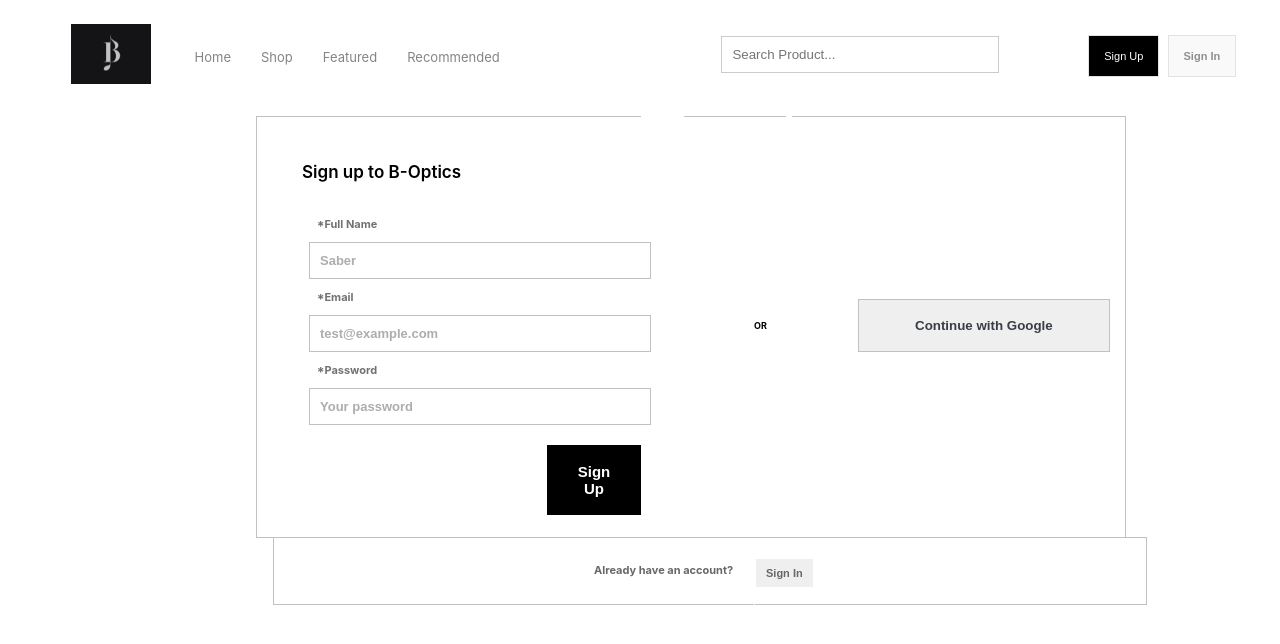
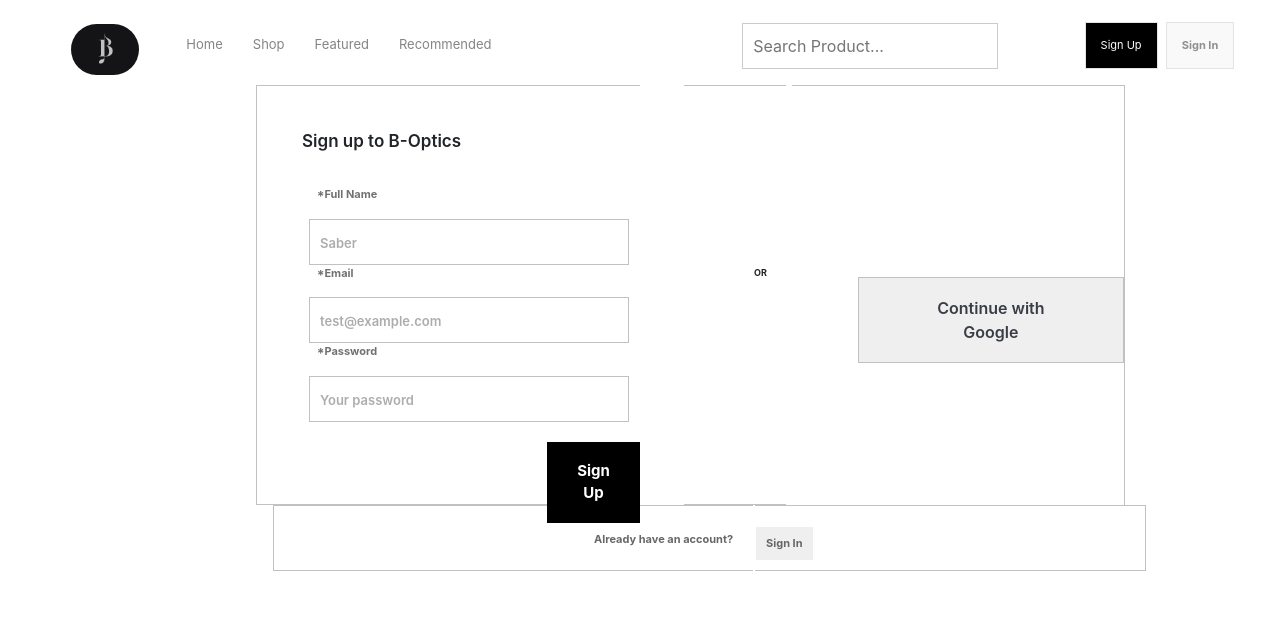
Before and after one commit to Sac-Bah/Shoppy, a React (Create React App) app: page /signup in a window 1280 px wide. Shown: the top 644 px of the page. Built offline with nearby package versions, Linux system fonts and the light colour scheme; no server answers.

Commit message:
Context file added, nav for user added

```diff
--- a/package.json
+++ b/package.json
@@ -10,8 +10,12 @@
     "react": "^18.2.0",
     "react-bootstrap": "^2.5.0",
     "react-dom": "^18.2.0",
+    "react-redux": "^8.0.4",
     "react-router-dom": "^6.4.1",
     "react-scripts": "5.0.1",
+    "redux": "^4.2.0",
+    "redux-logger": "^3.0.6",
+    "redux-thunk": "^2.4.1",
     "web-vitals": "^2.1.4"
   },
   "scripts": {
--- a/public/index.html
+++ b/public/index.html
@@ -3,6 +3,7 @@
   <head>
     <meta charset="utf-8" />
     <link rel="icon" href="./images/fivicon.jpg" />
+    <link href="https://cdn.jsdelivr.net/npm/bootstrap@5.2.1/dist/css/bootstrap.min.css" rel="stylesheet" integrity="sha384-iYQeCzEYFbKjA/T2uDLTpkwGzCiq6soy8tYaI1GyVh/UjpbCx/TYkiZhlZB6+fzT" crossorigin="anonymous">
     <meta name="viewport" content="width=device-width, initial-scale=1" />
     <meta name="theme-color" content="#000000" />
     <meta
@@ -39,5 +40,7 @@
       To begin the development, run `npm start` or `yarn start`.
       To create a production bundle, use `npm run build` or `yarn build`.
     -->
+    <script src="https://cdn.jsdelivr.net/npm/bootstrap@5.2.1/dist/js/bootstrap.bundle.min.js" integrity="sha384-u1OknCvxWvY5kfmNBILK2hRnQC3Pr17a+RTT6rIHI7NnikvbZlHgTPOOmMi466C8" crossorigin="anonymous"></script>
+  </body>
   </body>
 </html>
--- a/src/App.css
+++ b/src/App.css
@@ -9,20 +9,22 @@
   width: 80px;
   padding: 6px;
   margin-left: 5%;
+  border-radius: 52px;
 }
 
-nav ul {
+
+.nav-ul {
   margin-top: -72px;
   margin-left: 12%;
 
 }
 
-nav ul li {
+.nav-link {
   list-style: none;
 display: inline-block;
 }
 
-nav ul li a{
+.links-a{
   color: rgb(133, 133, 133);
   display: block;
   text-decoration: none;
@@ -30,6 +32,9 @@
   line-height: 70px;
   font-size: 13px;
   font-family: 'Inter', sans-serif;
+}
+.links-a:hover{
+  color: rgb(133, 133, 133);
 }
 
 .search-bar{
@@ -176,6 +181,7 @@
   width: 30%;
   margin-left: 20%;
   border-right: none;
+  margin-top: 5px;
 }
 
 .head-4{
@@ -228,7 +234,7 @@
   height: 420px;
   width: 8%;
   margin-left: 684px;
-  margin-top: -422px;
+  margin-top: -420px;
   border-top: 1px solid  rgb(193, 193, 193) ;
   border-bottom: 1px solid  rgb(193, 193, 193) ;
 
@@ -255,9 +261,9 @@
 }
 .div-gbtn{
   width: 26%;
-  height: 421px;
+  height: 420px;
   margin-left: 792px;
-  margin-top: -422px ;
+  margin-top: -420px ;
   border: 1px solid  rgb(193, 193, 193);
   border-left: none ;
   border-bottom: none;
@@ -269,7 +275,6 @@
   height: 66px;
   border: 1px solid  rgb(193, 193, 193);
   margin-left: 273px;
-  margin-top: -1px;
   border-right: none;
 }
 .para-6{
@@ -300,6 +305,16 @@
   border: 1px solid  rgb(193, 193, 193);
   height: 66px;
   margin-left: 755px;
-  margin-top: -68px;
+  margin-top: -66px;
   border-left: none;
 }
+
+.link-girl{
+  width: 25px;
+  border-radius: 35px;
+}
+
+.dropdown{
+  margin-left: 85%;
+  margin-top: -66px;
+}
--- a/src/App.js
+++ b/src/App.js
@@ -7,13 +7,21 @@
 import Recommended from './componenets/Recommended';
 import SignUp from './componenets/Login/SignUp';
 import SignIn from './componenets/Login/SignIn';
+import GuestNav from './componenets/Login/GuestNav';
+import { AuthProvider } from './componenets/AuthContext';
+import {useLogin} from './componenets/AuthContext'
+
+
 
 function App() {
+//  const loggedIn= props.isLoggedIn
+
   return (
+    <AuthProvider>
+    <Router>
 
-    <Router>
-    <div >
     <Navbar/>
+
      <Routes>
       <Route path='/' element={<Home/>}></Route>
       <Route path='/shop' element={<Shop/>}></Route>
@@ -22,8 +30,11 @@
       <Route path='/signup' element={<SignUp/>}></Route>
       <Route path='/signin' element={<SignIn/>}></Route>
       </Routes>
-    </div>
+
+
     </Router>
+    </AuthProvider>
+
 
   );
 }
--- /dev/null
+++ b/src/componenets/AuthContext.js
@@ -0,0 +1,39 @@
+import React, { useContext, useState } from 'react'
+
+
+
+
+
+
+const AuthContext= React.createContext()
+
+// export function useAuth(){
+//     return useContext(AuthContext)
+//   }
+
+
+ export function AuthProvider({children}) {
+  const [isLoggedIn,setIsLoggedIn]= useState()
+
+
+  // useEffect(()=>{
+  //   const unsub = onAuthStateChanged(auth,user => {
+  //     setCurrentUser(user)
+  //     return unsub
+  //   })
+  // },[])
+
+  // const value={
+  //   currentUser
+  // }
+  return (
+
+    <AuthContext.Provider value={{isLoggedIn,setIsLoggedIn}}>
+      {children}
+    </AuthContext.Provider>
+
+  )
+}
+
+export const useLogin=()=>
+  useContext(AuthContext)
--- /dev/null
+++ b/src/componenets/Login/GuestNav.js
@@ -0,0 +1,45 @@
+import React from 'react'
+import { useAuth } from '../Firebase'
+import { auth } from '../Firebase'
+import {signOut} from 'firebase/auth'
+import { useLogin } from '../AuthContext'
+
+
+function GuestNav() {
+  const{setIsLoggedIn}= useLogin()
+  function logout(){
+    signOut(auth)
+    .then(res => setIsLoggedIn(false))
+    .catch(err=> alert(err.message))
+  }
+  return (
+    <div>
+        <nav className='nav-m'>
+            <a href='/'>
+            <img className='logo' src="../images/logo.png"/>
+            </a>
+            <ul className='nav-ul'>
+              <li className='nav-link'><a className='links-a' href='http://localhost:3000/'>Home</a></li>
+              <li className='nav-link'><a className='links-a'href='http://localhost:3000/shop'>Shop</a></li>
+              <li className='nav-link'><a className='links-a' href='http://localhost:3000/featured'>Featured</a></li>
+              <li className='nav-link'><a className='links-a' href='http://localhost:3000/recommended'>Recommended</a></li>
+            </ul>
+
+
+            <input className='search-bar' type='text' placeholder='Search Product...'></input>
+        <div className='dropdown'>
+        <a className="btn btn-light dropdown-toggle" href="#" role="button" data-bs-toggle="dropdown" aria-expanded="false" >
+          Name <img className='link-girl' src='./images/girl1.jpg'></img>
+        </a>
+
+        <ul className="dropdown-menu">
+            <li><a className="dropdown-item" href="#">View Profile</a></li>
+             <li><a className="dropdown-item" href="#" onClick={logout}>Logout</a></li>
+         </ul>
+         </div>
+ </nav>
+    </div>
+  )
+}
+
+export default GuestNav
--- a/src/componenets/Login/SignIn.js
+++ b/src/componenets/Login/SignIn.js
@@ -2,12 +2,12 @@
 import { useState } from 'react'
 import { auth } from '../Firebase'
 import {signInWithEmailAndPassword} from'firebase/auth'
-import { useNavigate } from 'react-router-dom'
+import { Link, useNavigate } from 'react-router-dom'
 import {signInWithPopup, GoogleAuthProvider} from 'firebase/auth'
-
+import { useLogin } from '../AuthContext'
 
 function SignIn() {
-
+  const{setIsLoggedIn}= useLogin()
   const navigation= useNavigate()
     const [email,setEmail] = useState('')
     const [password,setPassword] = useState('')
@@ -17,14 +17,14 @@
       e.preventDefault()
         signInWithEmailAndPassword(auth,email,password)
 
-        .then(res => {navigation('/')})
+        .then(res => {navigation('/'); setIsLoggedIn(true)})
 
         .catch(error => {alert(error.message)})
     }
     const provider = new GoogleAuthProvider()
     const signInWithGoogle=()=>{
       signInWithPopup(auth,provider)
-      .then(res =>  {navigation('/')} )
+      .then(res =>  {navigation('/'); setIsLoggedIn(true)} )
       .catch(err => alert(err.message))
     }
 
@@ -57,7 +57,9 @@
         <p className='para-6'>Don't have an account?</p>
       </div>
       <div className='footer-btn'>
+        <Link to={'/signup'}>
       <button className='btn-inlink'>Sign Up</button>
+      </Link>
       </div>
     </div>
   )
--- a/src/componenets/Login/SignUp.js
+++ b/src/componenets/Login/SignUp.js
@@ -1,12 +1,13 @@
 import React from 'react'
 import { useState } from 'react'
-import { useNavigate } from 'react-router-dom'
+import {Link, useNavigate } from 'react-router-dom'
 import { auth } from '../Firebase'
 import {createUserWithEmailAndPassword} from'firebase/auth'
 import {signInWithPopup, GoogleAuthProvider} from 'firebase/auth'
+import { useLogin } from '../AuthContext'
 
 function SignUp() {
-
+  const{setIsLoggedIn}= useLogin()
   const navigate = useNavigate()
   const [email,setEmail] = useState('')
   const [password,setPassword] = useState('')
@@ -14,9 +15,9 @@
 
   const handleRegister = (e) => {
     e.preventDefault()
-    createUserWithEmailAndPassword(auth,email,password)
+    createUserWithEmailAndPassword(auth, email,password)
 
-    .then(res => {navigate('/')})
+    .then(res => {navigate('/'); setIsLoggedIn(true)})
 
     .catch(err => {alert(err.message)})
 }
@@ -25,8 +26,8 @@
   const signInWithGoogle=()=>{
     const provider = new GoogleAuthProvider()
     signInWithPopup(auth,provider)
-    .then(res =>  {navigate('/')} )
-    .catch(err => alert(err.message))
+    .then(res =>  {navigate('/'); setIsLoggedIn(true)} )
+    .catch(err => {alert(err.message)})
   }
   return (
     <div>
@@ -34,7 +35,7 @@
         <h3 className='head-4'>Sign up to B-Optics</h3>
 
         <p className='para-up'>*Full Name</p>
-        <input className='inp-up' type='text' placeholder='Saber' name='email'
+        <input className='inp-up' type='text' placeholder='Saber'  name='username'
         onChange={event => setUsername(event.target.value)}></input>
 
         <p className='para-up'>*Email</p>
@@ -42,7 +43,7 @@
         onChange={event => setEmail(event.target.value)}></input>
 
         <p className='para-up'>*Password</p>
-        <input className='inp-up' type='password' placeholder='Your password' name='email'
+        <input className='inp-up' type='password' placeholder='Your password' name='password'
         onChange={event => setPassword(event.target.value)}></input>
 
         <button type='submit' className='btn-signup' onClick={handleRegister} >Sign Up</button>
@@ -61,7 +62,9 @@
         <p className='para-6'>Already have an account?</p>
       </div>
       <div className='footer-btn'>
+      <Link to={'/signin'}>
       <button className='btn-inlink'>Sign In</button>
+      </Link>
       </div>
     </div>
   )
--- a/src/componenets/Navbar.js
+++ b/src/componenets/Navbar.js
@@ -1,32 +1,49 @@
-import React from 'react'
+
+import React, { useState } from 'react'
 import {Link} from 'react-router-dom'
+import SignIn from './Login/SignIn'
+import GuestNav from './Login/GuestNav'
+import { useLogin } from './AuthContext'
 
 function Navbar() {
+
   return (
     <div className='nav-div'>
         <nav className='nav-m'>
-
+            <a href='/'>
             <img className='logo' src="../images/logo.png"/>
+            </a>
             <ul className='nav-ul'>
-              <li className='nav-link'><a href='http://localhost:3000/'>Home</a></li>
-              <li className='nav-link'><a href='http://localhost:3000/shop'>Shop</a></li>
-              <li className='nav-link'><a href='http://localhost:3000/featured'>Featured</a></li>
-              <li className='nav-link'><a href='http://localhost:3000/recommended'>Recommended</a></li>
+              <li className='nav-link'><a  className='links-a' href='http://localhost:3000/'>Home</a></li>
+              <li className='nav-link'><a  className='links-a' href='http://localhost:3000/shop'>Shop</a></li>
+              <li className='nav-link'><a  className='links-a' href='http://localhost:3000/featured'>Featured</a></li>
+              <li className='nav-link'><a  className='links-a' href='http://localhost:3000/recommended'>Recommended</a></li>
             </ul>
 
 
             <input className='search-bar' type='text' placeholder='Search Product...'></input>
 
-          <Link to={'/signup'}>
-            <button className='btn-up'>Sign Up</button>
+           <Link to={'/signup'}>
+           <button  className='btn-up'>Sign Up</button>
           </Link>
 
           <Link to={'/signin'}>
-            <button className='btn-in'>Sign In</button>
+            <button  className='btn-in'>Sign In</button>
             </Link>
+
         </nav>
     </div>
   )
 }
 
-export default Navbar
+const NavRoute=()=> {
+
+  const {isLoggedIn}= useLogin()
+
+  return    isLoggedIn ? <GuestNav/>: <Navbar/>
+
+
+
+}
+
+export default NavRoute
--- a/src/index.js
+++ b/src/index.js
@@ -4,11 +4,13 @@
 import App from './App';
 import reportWebVitals from './reportWebVitals';
 
+
+
+
+
 const root = ReactDOM.createRoot(document.getElementById('root'));
 root.render(
-
     <App />
-
 );
 
 // If you want to start measuring performance in your app, pass a function
```
Also changed, not shown: src/componenets/Firebase.js (+11 -2 lines), 1 other file (tests, documents, lock files or other folders).
